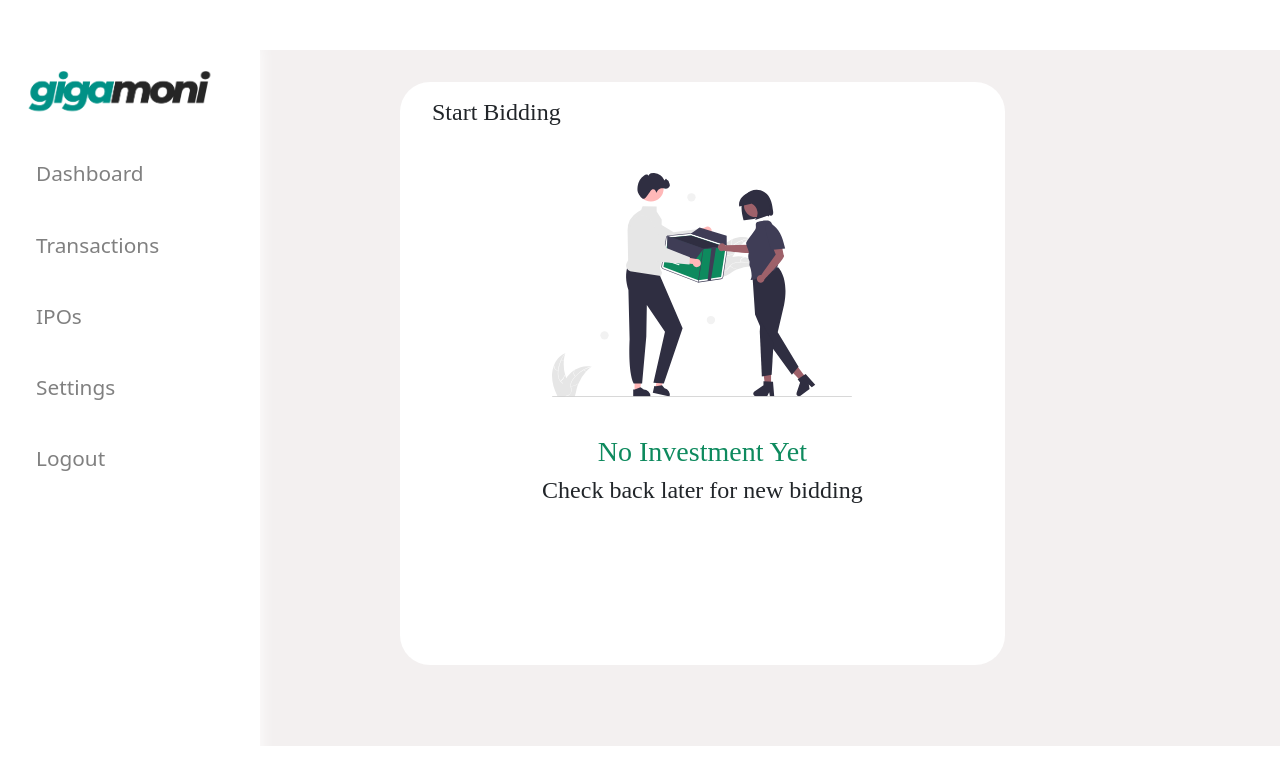
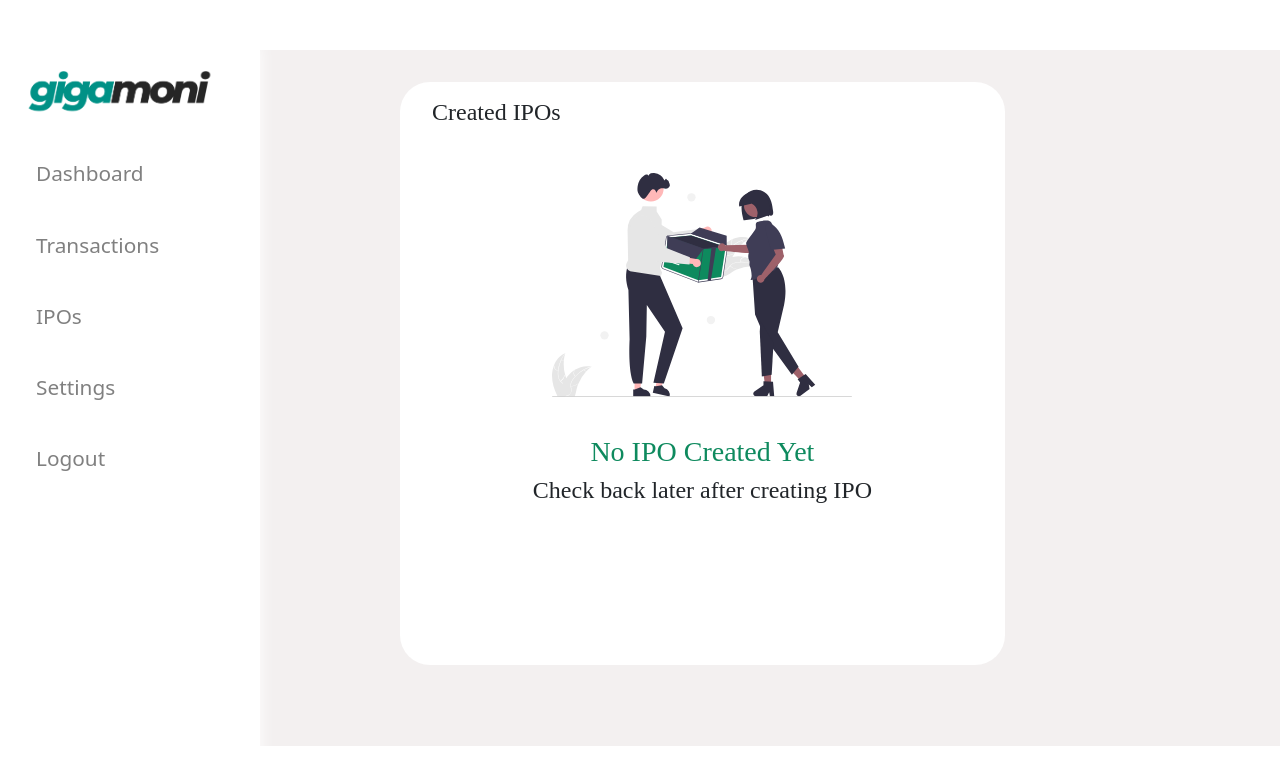
Before and after one commit to Peter-Dumbari/gigamoni, a React (Create React App) app: page /emptystartbidding in a window 1280 px wide. Shown: the top 784 px of the page. Built offline with nearby package versions, Linux system fonts and the light colour scheme; sample sign-in values are in the browser's storage.

Commit message:
gentleness

```diff
--- a/src/pages/CreateIpos.jsx
+++ b/src/pages/CreateIpos.jsx
@@ -61,7 +61,7 @@ function CreateIpos() {
       <Navbar />
       {Notifier === 'NOT YET VERIFIED'? swal({
               title: "Account Not yet verified",
-              text: "verified to be able to create IPO",
+              text: "Verify to be able to create IPO",
               icon: "warning",
             })
             .then(function() {
--- a/src/pages/EmptyStartBidding.jsx
+++ b/src/pages/EmptyStartBidding.jsx
@@ -15,11 +15,11 @@ export default function DashBoard() {
       <div className="emptyStartBiddingContainer">
             <div className="biddingContainer">
             <div className="emtpty_header_text">
-              <h4>Start Bidding</h4>
+              <h4>Created IPOs</h4>
               <div className="container__items">
                 <img src={EmptyImage} alt="" width="400px" height="400px" className="empty__void"/>
-                <h3>No Investment Yet</h3>
-                <h4>Check back later for new bidding</h4>
+                <h3>No IPO Created Yet</h3>
+                <h4>Check back later after creating IPO</h4>
               </div>
             </div >
             </div>
--- a/src/pages/StartBiding.jsx
+++ b/src/pages/StartBiding.jsx
@@ -44,7 +44,7 @@ axios.get('https://test-gig.herokuapp.com/api/v1/crowdfunding/ipo/', items)
         <Navbar/>
         {Notifier === 'NOT YET VERIFIED'? swal({
               title: "Account Not yet Verified",
-              text: "verified to get access this page",
+              text: "Verify to get access this page",
               icon: "warning",
             }).then(function() {
               window.location = "/dashboard";
--- a/src/pages/Transactions.jsx
+++ b/src/pages/Transactions.jsx
@@ -26,7 +26,7 @@ export default function DashBoard() {
     {Notifier ===  'NOT YET VERIFIED'?
            swal({
               title: "Account Not yet Verified",
-              text: "verified to get access this page",
+              text: "Verify to get access this page",
               icon: "warning",
             }).then(function() {
               window.location = "/dashboard";
```
